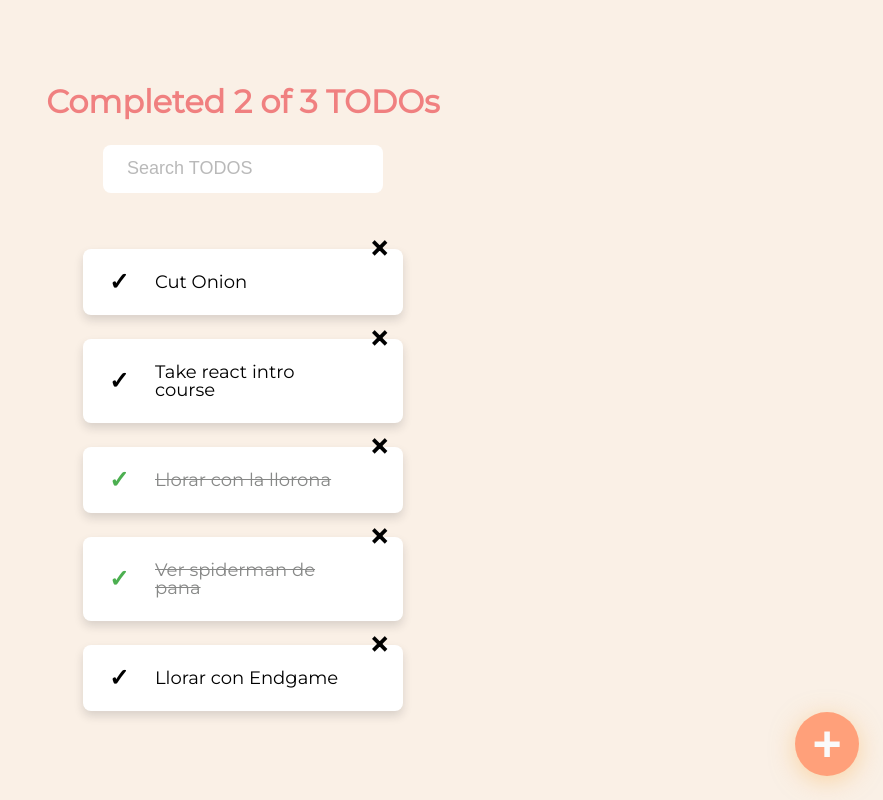
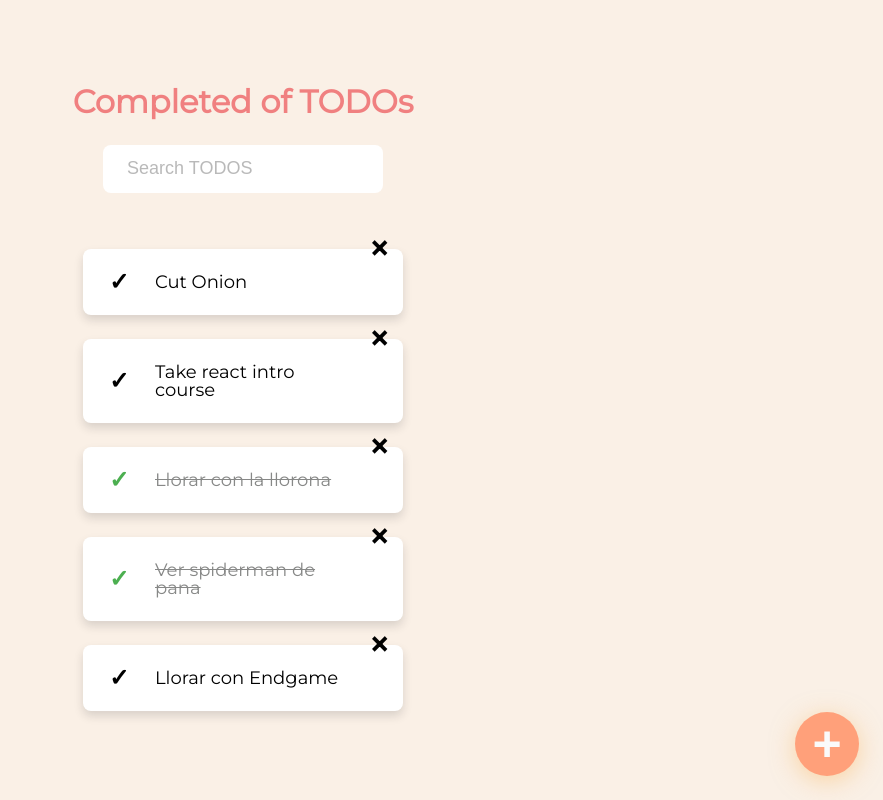
Before and after one commit to dloyolar/react-todo-machine-composition-components, a JavaScript app: page / in a window 1280 px wide. Shown: the whole page, without its empty margins (397-1280 px from the left). Built offline with nearby package versions, Linux system fonts and the light colour scheme; the HTML template or start-up script is replaced by a standard one.

Commit message:
feat: add dinamic counter

```diff
--- a/src/components/TodoCounter/TodoCounter.js
+++ b/src/components/TodoCounter/TodoCounter.js
@@ -1,5 +1,9 @@
 import './TodoCounter.css';
 
-export const TodoCounter = () => {
-  return <h1 className="TodoCounter">Completed 2 of 3 TODOs</h1>;
+export const TodoCounter = ({ completed, total }) => {
+  return (
+    <h1 className="TodoCounter">
+      Completed {completed} of {total} TODOs
+    </h1>
+  );
 };
```
